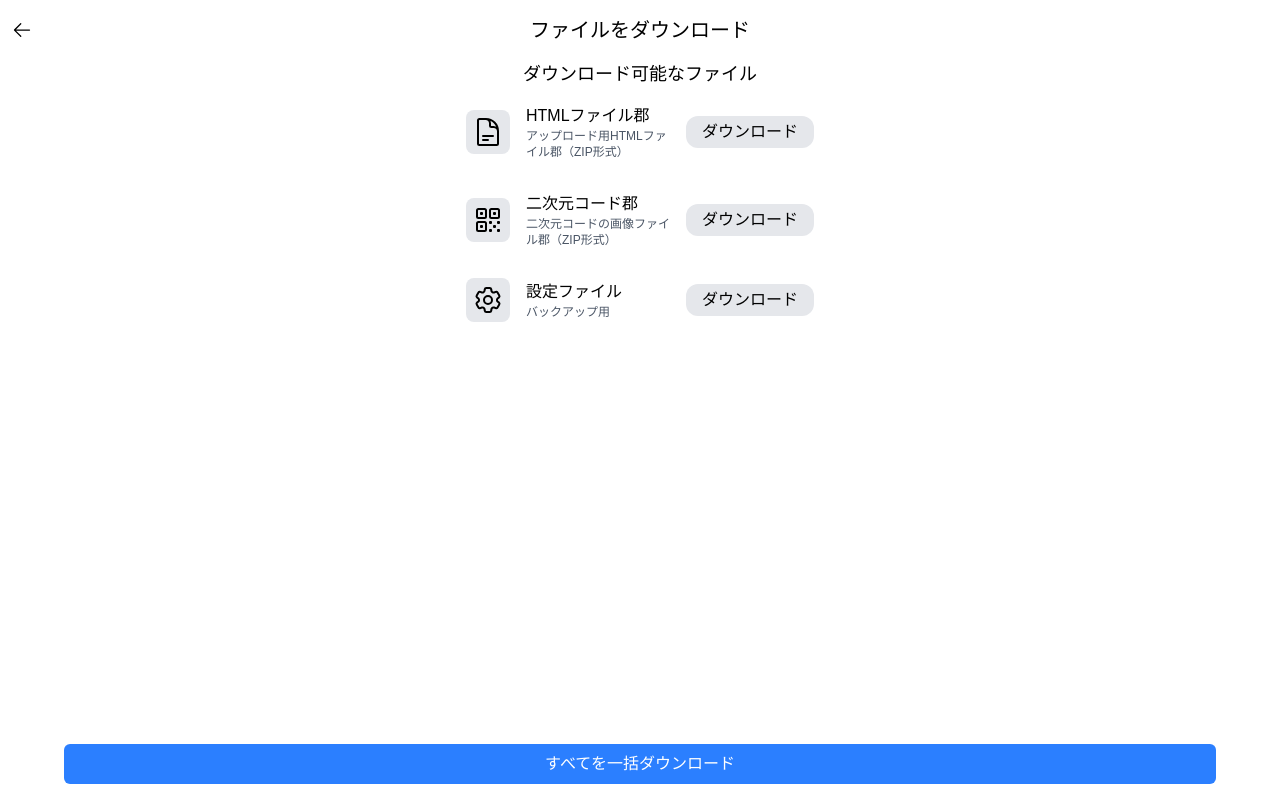
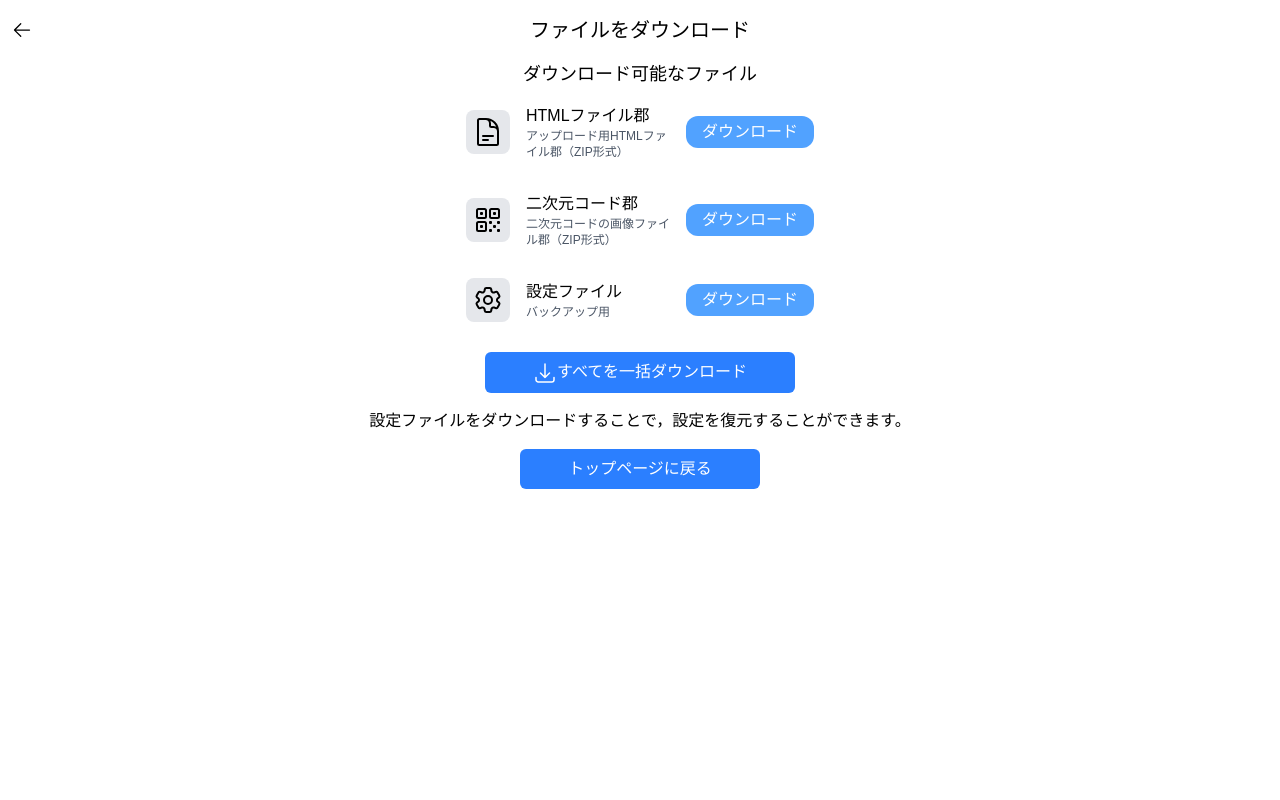
Before and after one commit to NeeeRL/Sakutto_Rally, a React (Vite) app in the folder Apps/Organizer/: page /download in a window 1280 px wide. Built offline with nearby package versions, Linux system fonts and the light colour scheme.

Commit message:
ダウンロードページ調整

```diff
--- a/Apps/Organizer/src/addCheckPoints.tsx
+++ b/Apps/Organizer/src/addCheckPoints.tsx
@@ -162,7 +162,7 @@ function addCheckPoints () {
                             <Link
                                 to="/create"
                                 onClick={saveInput}
-                                className="w-[calc(50%-1px)] bottom-0 font-bold text-gray-500/50 text-center py-2 rounded-t-xl mt-4 block bg-gray-100/50 border-gray-300 border-1 border-b-0 mx-1"
+                                className="w-[calc(50%-1px)] bottom-0 font-bold text-gray-500/50 text-center py-2 rounded-t-xl mt-4 block bg-gray-100 border-gray-300 border-1 border-b-0 mx-1"
                             >
                                 1.イベント情報
                             </Link>
--- a/Apps/Organizer/src/createEvent.tsx
+++ b/Apps/Organizer/src/createEvent.tsx
@@ -249,7 +249,8 @@ const createEvent = () => {
                         className="fixed w-9/10 bottom-0 text-white text-center font-bold px-12 py-2 rounded-md my-4 bg-blue-500"
                     >
                         完了する
-                    </Link> :
+                    </Link>
+                    :
                     <button
                         className="fixed w-9/10 bottom-0 text-white text-center font-bold px-12 py-2 rounded-md my-4 bg-gray-400"
                         onClick={sayAllInput}
--- a/Apps/Organizer/src/downloadFiles.tsx
+++ b/Apps/Organizer/src/downloadFiles.tsx
@@ -1,5 +1,6 @@
 import Header from './header.tsx'
 import { useRef, useEffect, useState } from 'react'
+import { Link } from 'react-router-dom'
 import type { checkPoint, eventData } from './types/event.ts'
 import QRCode from 'react-qr-code'
 import JSZip from 'jszip'
@@ -293,7 +294,7 @@ function downloadFiles () {
                         <p className="text-xs text-gray-600">アップロード用HTMLファイル郡（ZIP形式）</p>
                     </div>
                     <button
-                        className="bg-gray-200 rounded-xl h-8 px-4"
+                        className="bg-blue-400 text-white rounded-xl h-8 px-4"
                         onClick={generateHTML}
                     >
                         ダウンロード
@@ -312,7 +313,7 @@ function downloadFiles () {
                     </div>
                     <button
                         onClick={downloadQRCode}
-                        className="bg-gray-200 rounded-xl h-8 px-4"
+                        className="bg-blue-400 text-white rounded-xl h-8 px-4"
                     >
                         ダウンロード
                     </button>
@@ -329,8 +330,9 @@ function downloadFiles () {
                     </div>
                     <button
                         onClick={downloadJsonFile}
-                        className="bg-gray-200 rounded-xl h-8 px-4"
+                        className="bg-blue-400 text-white rounded-xl h-8 px-4"
                     >
+
                         ダウンロード
                     </button>
                     {/* ここは表示されない */}
@@ -339,11 +341,22 @@ function downloadFiles () {
                 </div>
 
                 <button
-                    className="fixed w-9/10 bottom-0 text-white text-center bg-blue-500 font-bold px-12 py-2 rounded-md my-4"
+                    className="bottom-0 text-white text-center bg-blue-500 font-bold px-12 py-2 rounded-md my-4"
                     onClick={() => {downloadJsonFile(); downloadQRCode();}}
                 >
+                    <svg xmlns="http://www.w3.org/2000/svg" fill="none" viewBox="0 0 24 24" strokeWidth={1.5} stroke="currentColor" className="size-6 inline">
+                        <path strokeLinecap="round" strokeLinejoin="round" d="M3 16.5v2.25A2.25 2.25 0 0 0 5.25 21h13.5A2.25 2.25 0 0 0 21 18.75V16.5M16.5 12 12 16.5m0 0L7.5 12m4.5 4.5V3" />
+                    </svg>
                     すべてを一括ダウンロード
                 </button>
+                <p>設定ファイルをダウンロードすることで，設定を復元することができます。
+                </p>
+                <Link
+                    to="/"
+                    className="bottom-0 text-white text-center bg-blue-500 font-bold px-12 py-2 rounded-md my-4"
+                >
+                    トップページに戻る
+                </Link>
             </div>
         </>
     )
```
